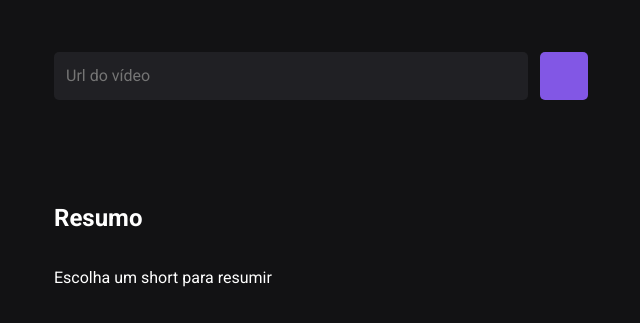
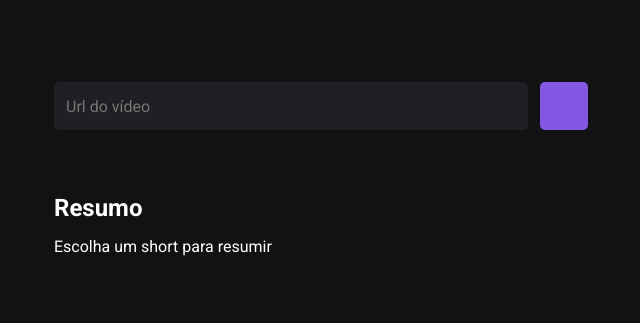
Before and after one commit to guimendes981/Nlw-IA, a website built with Vite: page index.html in a window 1280 px wide. Shown: the part 325-648 px from the top of the page, without its empty margins (319-959 px from the left). Built offline with nearby package versions, Linux system fonts and the light colour scheme; some icons are missing.

Commit message:
Adição de bibliotecas e início do server

```diff
--- a/package.json
+++ b/package.json
@@ -8,5 +8,11 @@
   },
   "devDependencies": {
     "vite": "^4.4.5"
+  },
+  "dependencies": {
+    "axios": "^1.5.0",
+    "cors": "^2.8.5",
+    "express": "^4.18.2",
+    "ytdl-core": "^4.11.5"
   }
 }
--- a/web/styles/app.css
+++ b/web/styles/app.css
@@ -11,13 +11,14 @@
 
 #app > h2 {
   align-self: flex-start;
-  margin-top: 104px;
+  margin-top: 64px;
 }
 
 #app > p {
   align-self: flex-start;
   text-align: justify;
   width: 512px;
+  margin-top: -5px;
 }
 
 #app .placeholder {
```
Also changed, not shown: server/index.js (added), 1 other file.
